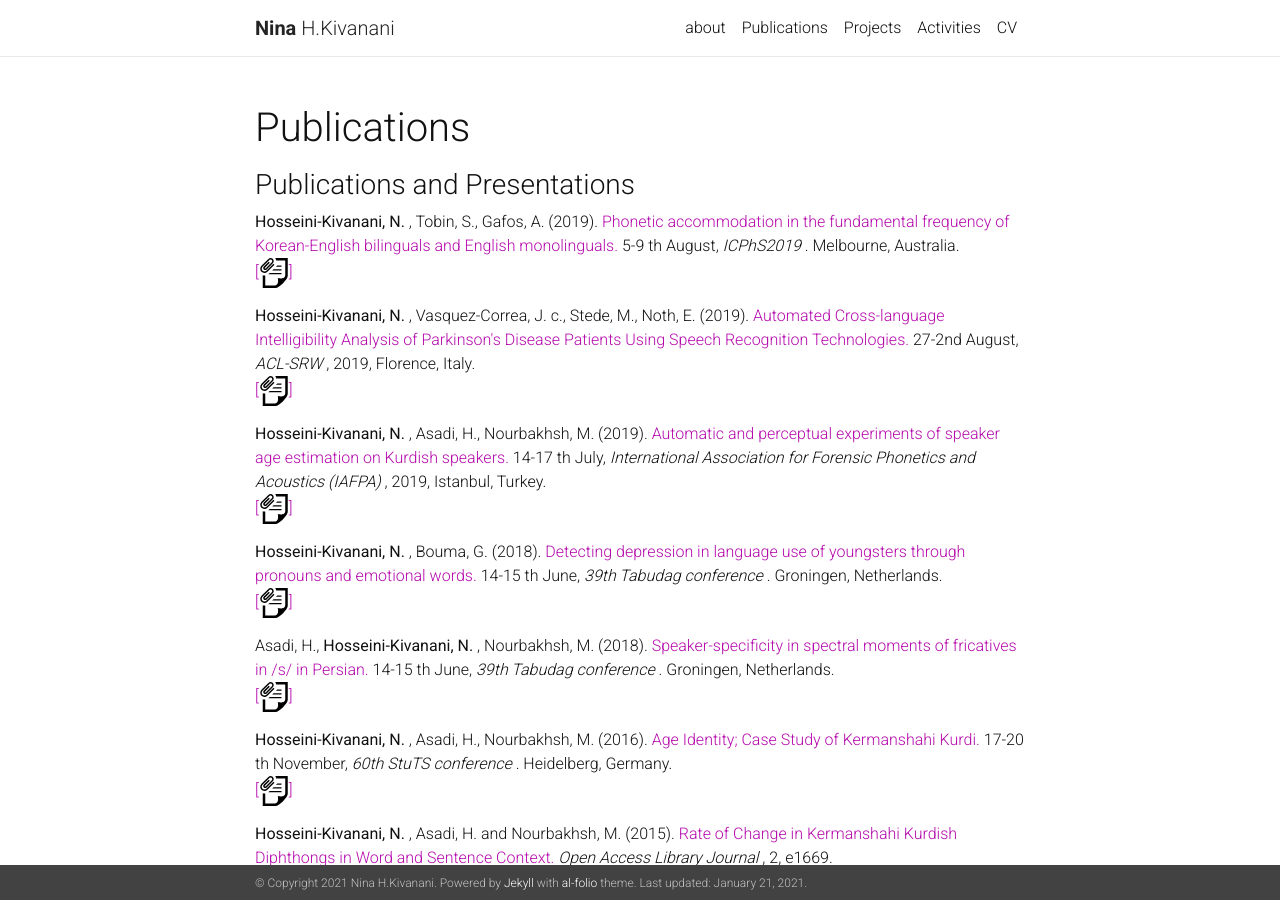
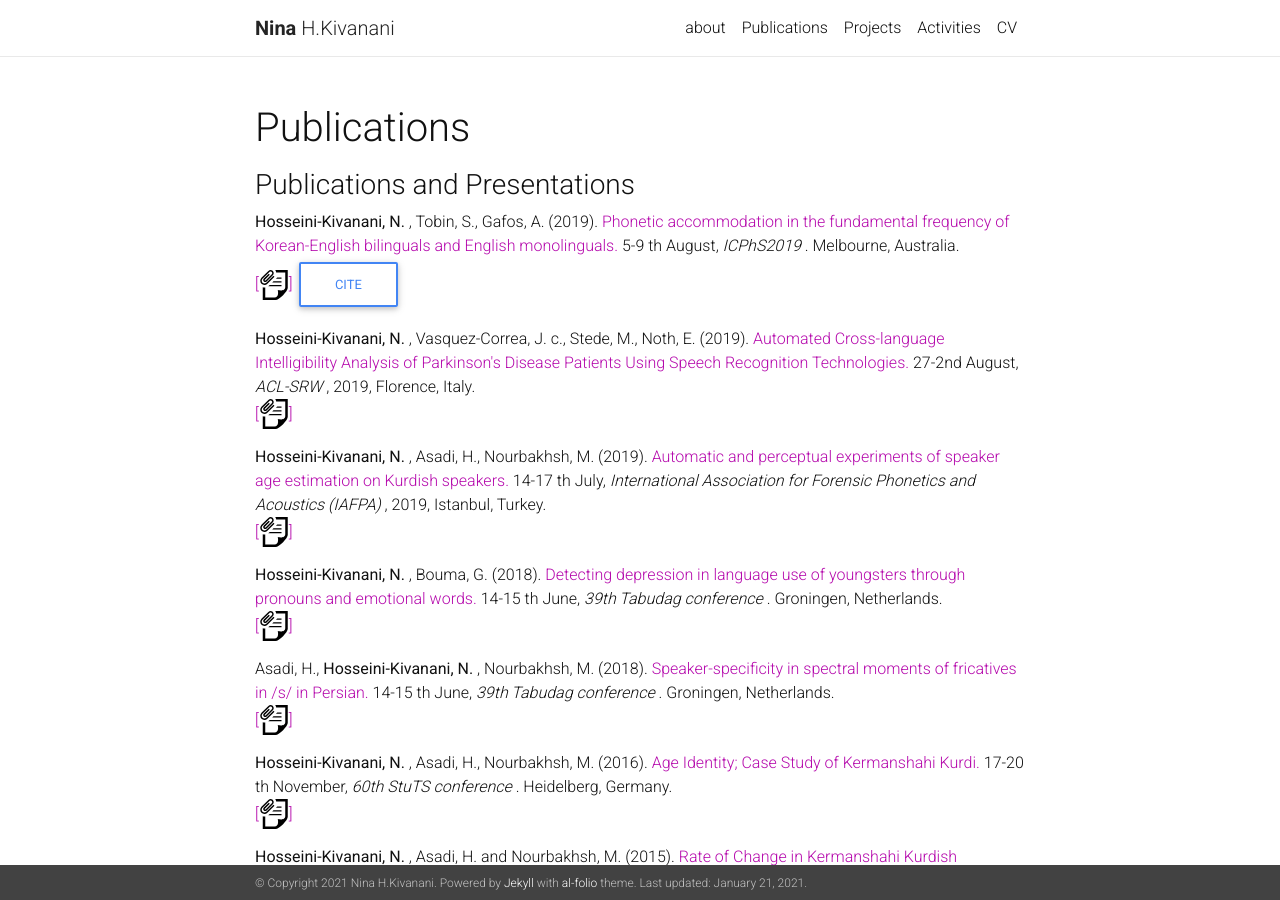
Before and after one commit to NinaHK/NinaHK.github.io, a Jekyll site: the page built from _pages/publications.md, in a window 1280 px wide and 900 px high. Built offline with Jekyll 4.4.1, drawn with Linux system fonts in a browser that asks for light colours; nearby versions of some CDN libraries; a style sheet for code colours, icons or effects is not loaded.

Commit message:
Update publications.md

```diff
--- a/_pages/publications.md
+++ b/_pages/publications.md
@@ -15,10 +15,10 @@ description: publications by categories in reversed chronological order. generat
 
 <p>
 <b> Hosseini-Kivanani, N. </b>, Tobin, S., Gafos, A. (2019). <a href="https://www.researchgate.net/publication/334895276_PHONETIC_ACCOMMODATION_IN_THE_FUNDAMENTAL_FREQUENCY_OF_KOREAN-ENGLISH_BILINGUALS_AND_ENGLISH_MONOLINGUALS"  target="_blank"> Phonetic accommodation in the fundamental frequency of Korean-English bilinguals and English monolinguals. </a> 5-9 th August, <i> ICPhS2019 </i>. Melbourne, Australia.
-<a href="https://www.researchgate.net/publication/334895276_PHONETIC_ACCOMMODATION_IN_THE_FUNDAMENTAL_FREQUENCY_OF_KOREAN-ENGLISH_BILINGUALS_AND_ENGLISH_MONOLINGUALS"  target="_blank"> <br> [<svg xmlns="http://www.w3.org/2000/svg" width="30" height="30" viewBox="0 0 24 24"><path d="M12.37 5.379l-5.64 5.64c-.655.655-1.515.982-2.374.982-1.855 0-3.356-1.498-3.356-3.356 0-.86.327-1.721.981-2.375l5.54-5.539c.487-.487 1.125-.731 1.765-.731 2.206 0 3.338 2.686 1.765 4.259l-4.919 4.919c-.634.634-1.665.634-2.298 0-.634-.633-.634-1.664 0-2.298l3.97-3.97.828.828-3.97 3.97c-.178.177-.178.465 0 .642.177.178.465.178.642 0l4.919-4.918c1.239-1.243-.636-3.112-1.873-1.874l-5.54 5.54c-.853.853-.853 2.24 0 3.094.854.852 2.24.852 3.093 0l5.64-5.64.827.827zm.637-5.379c.409.609.635 1.17.729 2h7.264v11.543c0 4.107-6 2.457-6 2.457s1.518 6-2.638 6h-7.362v-8.062c-.63.075-1 .13-2-.133v10.195h10.189c3.163 0 9.811-7.223 9.811-9.614v-14.386h-9.993zm4.993 6h-3.423l-.793.793-.207.207h4.423v-1zm0 3h-6.423l-1 1h7.423v-1zm0 3h-9.423l-.433.433c-.212.213-.449.395-.689.567h10.545v-1z"/><button type="button" class="btn btn-outline-primary my-1 mr-1 js-cite-modal"
+<a href="https://www.researchgate.net/publication/334895276_PHONETIC_ACCOMMODATION_IN_THE_FUNDAMENTAL_FREQUENCY_OF_KOREAN-ENGLISH_BILINGUALS_AND_ENGLISH_MONOLINGUALS"  target="_blank"> <br> [<svg xmlns="http://www.w3.org/2000/svg" width="30" height="30" viewBox="0 0 24 24"><path d="M12.37 5.379l-5.64 5.64c-.655.655-1.515.982-2.374.982-1.855 0-3.356-1.498-3.356-3.356 0-.86.327-1.721.981-2.375l5.54-5.539c.487-.487 1.125-.731 1.765-.731 2.206 0 3.338 2.686 1.765 4.259l-4.919 4.919c-.634.634-1.665.634-2.298 0-.634-.633-.634-1.664 0-2.298l3.97-3.97.828.828-3.97 3.97c-.178.177-.178.465 0 .642.177.178.465.178.642 0l4.919-4.918c1.239-1.243-.636-3.112-1.873-1.874l-5.54 5.54c-.853.853-.853 2.24 0 3.094.854.852 2.24.852 3.093 0l5.64-5.64.827.827zm.637-5.379c.409.609.635 1.17.729 2h7.264v11.543c0 4.107-6 2.457-6 2.457s1.518 6-2.638 6h-7.362v-8.062c-.63.075-1 .13-2-.133v10.195h10.189c3.163 0 9.811-7.223 9.811-9.614v-14.386h-9.993zm4.993 6h-3.423l-.793.793-.207.207h4.423v-1zm0 3h-6.423l-1 1h7.423v-1zm0 3h-9.423l-.433.433c-.212.213-.449.395-.689.567h10.545v-1z"/></svg>]<button type="button" class="btn btn-outline-primary my-1 mr-1 js-cite-modal"
         data-filename="/publication/cite.bib">
   Cite
-</button></svg>]</a>&nbsp;&nbsp;</p>
+</button></a>&nbsp;&nbsp;</p>
 
 <p>
 <b> Hosseini-Kivanani, N. </b>, Vasquez-Correa, J. c., Stede, M., Noth, E. (2019). <a href="https://www.researchgate.net/publication/334733212_Automated_Cross-language_Intelligibility_Analysis_of_Parkinson's_Disease_Patients_Using_Speech_Recognition_Technologies"  target="_blank"> Automated Cross-language Intelligibility Analysis of Parkinson's Disease Patients Using Speech Recognition Technologies. </a> 27-2nd August, <i> ACL-SRW </i>, 2019, Florence, Italy.
```
